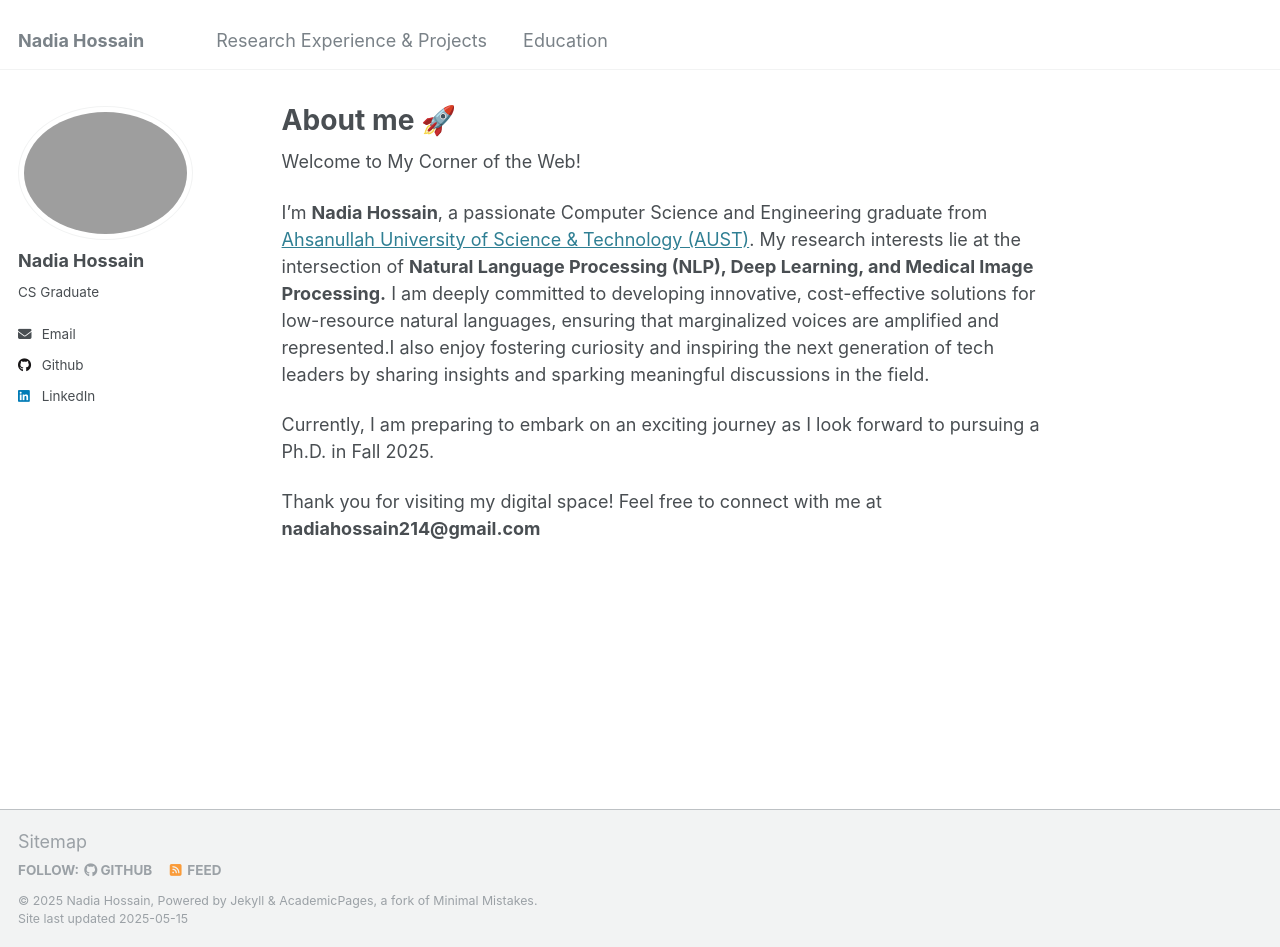
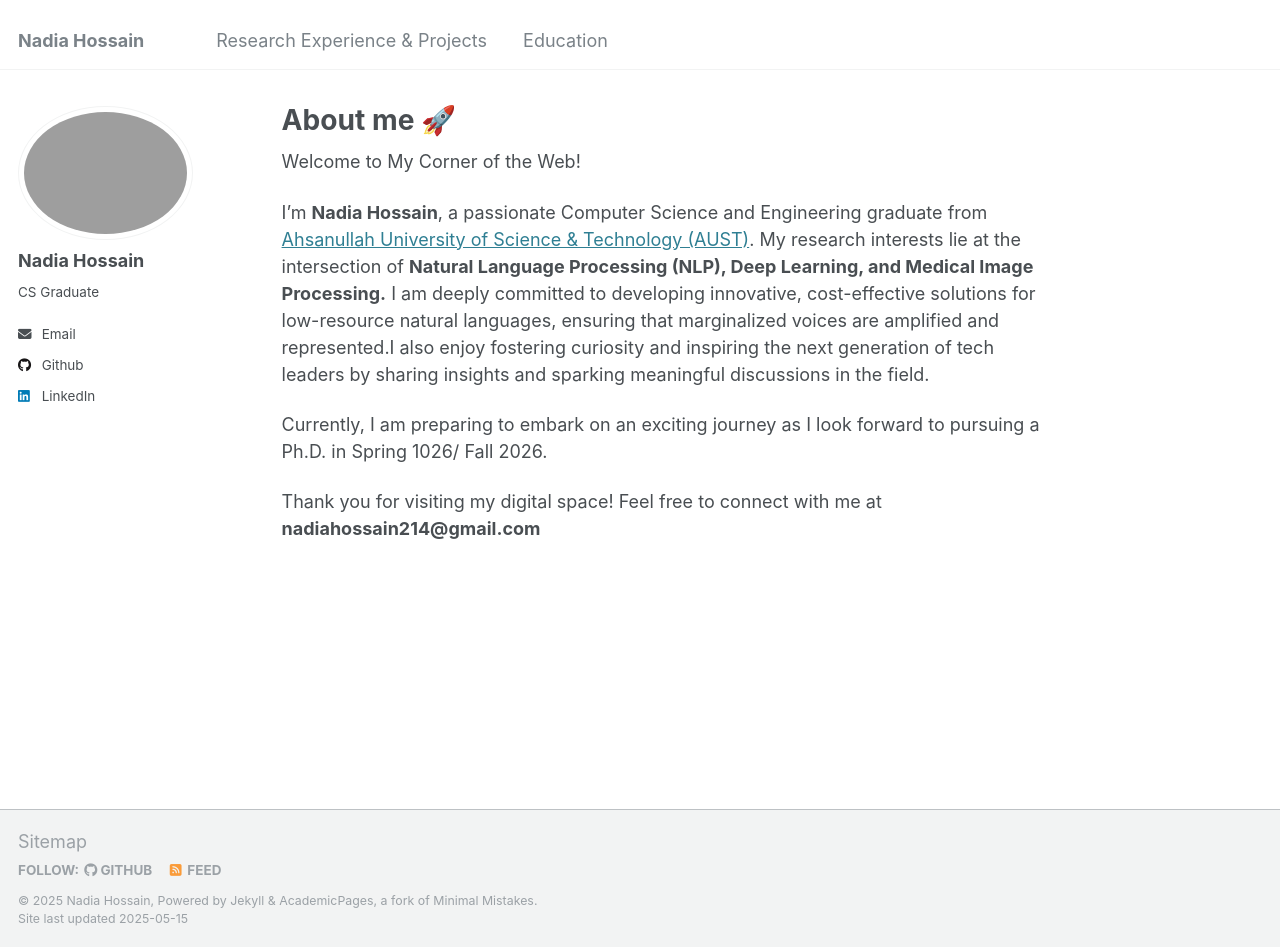
Before and after one commit to Nadia214/hnadia, a Jekyll site: the page built from _pages/about.md, in a window 1280 px wide and 947 px high. Built offline with Jekyll 4.4.1, drawn with Linux system fonts in a browser that asks for light colours.

Commit message:
Update about.md

```diff
--- a/_pages/about.md
+++ b/_pages/about.md
@@ -12,7 +12,7 @@ Welcome to My Corner of the Web!
 I’m **Nadia Hossain**, a passionate Computer Science and Engineering graduate from [Ahsanullah University of Science & Technology (AUST)](http://aust.edu/). My research interests lie at the intersection of **Natural Language Processing (NLP), Deep Learning, and Medical Image Processing.**
 I am deeply committed to developing innovative, cost-effective solutions for low-resource natural languages, ensuring that marginalized voices are amplified and represented.I also enjoy fostering curiosity and inspiring the next generation of tech leaders by sharing insights and sparking meaningful discussions in the field.
 
-Currently, I am preparing to embark on an exciting journey as I look forward to pursuing a Ph.D. in Fall 2025.
+Currently, I am preparing to embark on an exciting journey as I look forward to pursuing a Ph.D. in Spring 1026/ Fall 2026.
 
 
 Thank you for visiting my digital space! Feel free to connect with me at **nadiahossain214@gmail.com**
```
